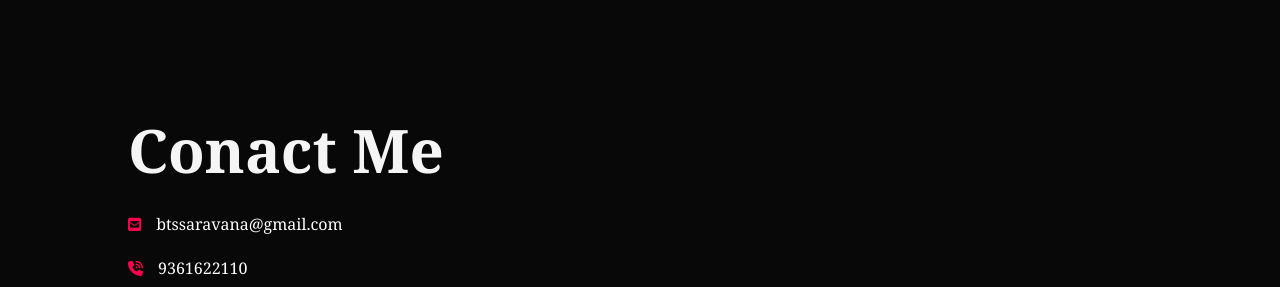
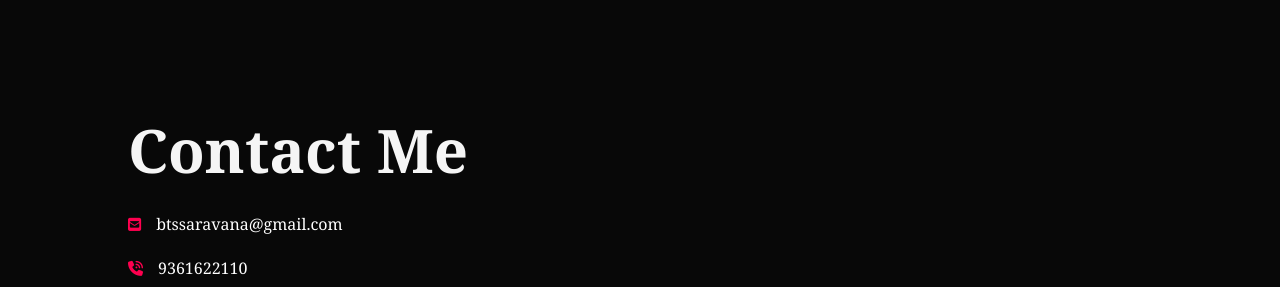
Before and after one commit to ThangaSaravana/Personal_Portfolio, a plain HTML site: page index.html in a window 1280 px wide. Shown: the part 2738-3025 px from the top of the page. Drawn offline with Linux system fonts and the light colour scheme.

Commit message:
Update index.html

```diff
--- a/index.html
+++ b/index.html
@@ -165,7 +165,7 @@
         <div class="container">
             <div class="row">
                 <div class="contact-left">
-                    <h1 class="me">Conact Me</h1>
+                    <h1 class="me">Contact Me</h1>
                     <br>
                     <p><i class="fa-solid fa-square-envelope"></i>btssaravana@gmail.com</p>
                     <br>
```
